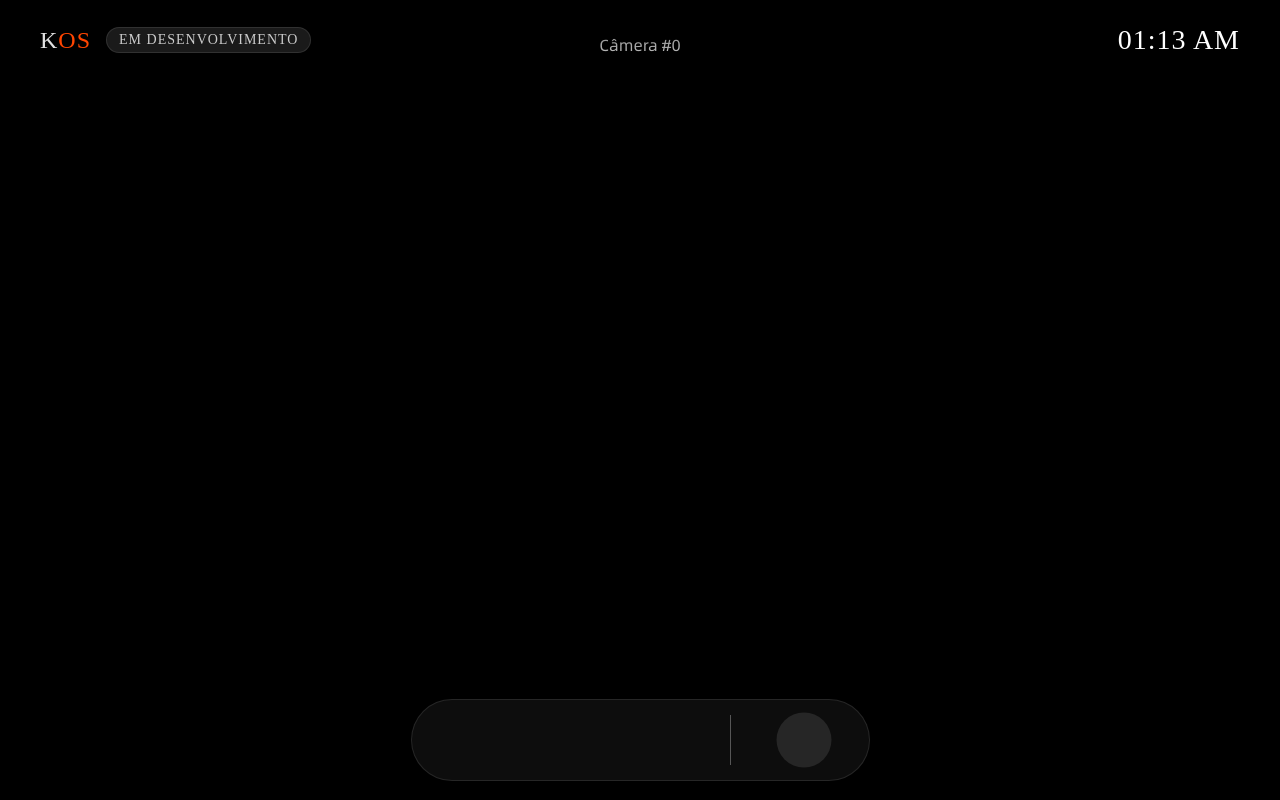
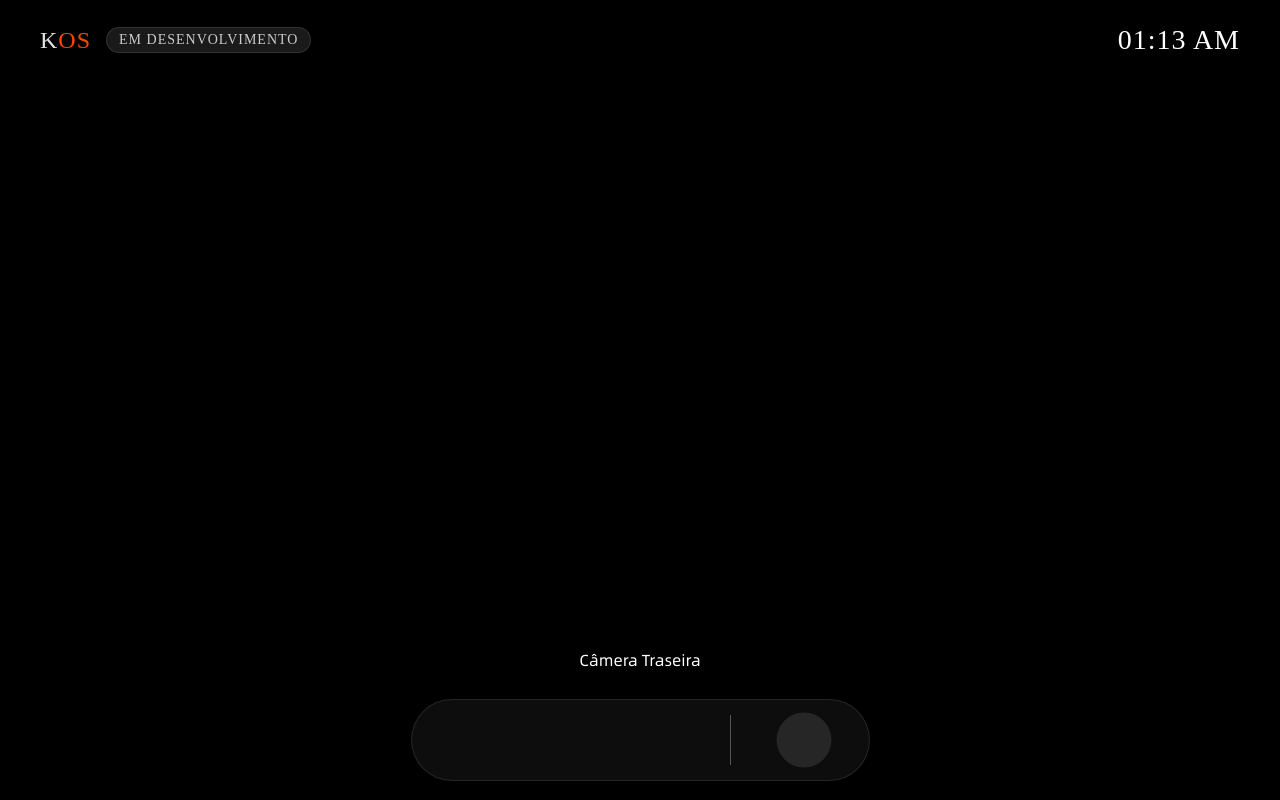
Before and after one commit to NerdGuin/KOS, a React (Vite) app in the folder src/frontend/: page / in a window 1280 px wide. Both pictures are taken after a click on the element "Câmeras". Built offline with nearby package versions, Linux system fonts and the light colour scheme; no server answers; a web font is replaced by a local one.

Commit message:
refactor: rename CamerasWindow to CamerasApplication and move to applications folder; remove old Cameras components

```diff
--- a/src/frontend/src/App.tsx
+++ b/src/frontend/src/App.tsx
@@ -6,7 +6,7 @@ import Carousel from './components/Carousel'
 import Dashboard from './components/Dashboard'
 
 import SettingsWindow from './pages/Settings'
-import CamerasWindow from './pages/Cameras'
+import CamerasApplication from './applications/cameras'
 
 interface AppItem {
   icon: string
@@ -171,7 +171,7 @@ function App() {
         onClose={() => setActivePage(null)}
       />
 
-      <CamerasWindow
+      <CamerasApplication
         visible={activePage === 'cameras'}
         onClose={() => setActivePage(null)}
       />
--- a/src/frontend/src/pages/Cameras/index.css
+++ b/src/frontend/src/applications/cameras/index.css
@@ -6,7 +6,6 @@
   height: -webkit-fill-available;
   z-index: -1;
 }
-
 .cam {
   width: 100%;
   position: absolute;
@@ -16,6 +15,8 @@
   background-color: black;
 }
 .cam p {
-  margin-top: 32px;
   text-align: center;
+  width: 100%;
+  bottom: 128px;
+  position: absolute;
 }
--- a/src/frontend/src/pages/Cameras/index.tsx
+++ b/src/frontend/src/applications/cameras/index.tsx
@@ -17,10 +17,10 @@ export default function SettingsWindow({ visible }: SettingsWindowProps) {
     >
       <Carousel currentIndex={slideIndex} onChangeIndex={setSlideIndex}>
         <div className="cam">
-          <p>Câmera #0</p>
+          <p>Câmera Traseira</p>
         </div>
         <div className="cam">
-          <p>Câmera #1</p>
+          <p>Câmera Dianteira</p>
         </div>
       </Carousel>
     </div>
```
Also changed, not shown: 1 other file (tests, documents, lock files or other folders).
